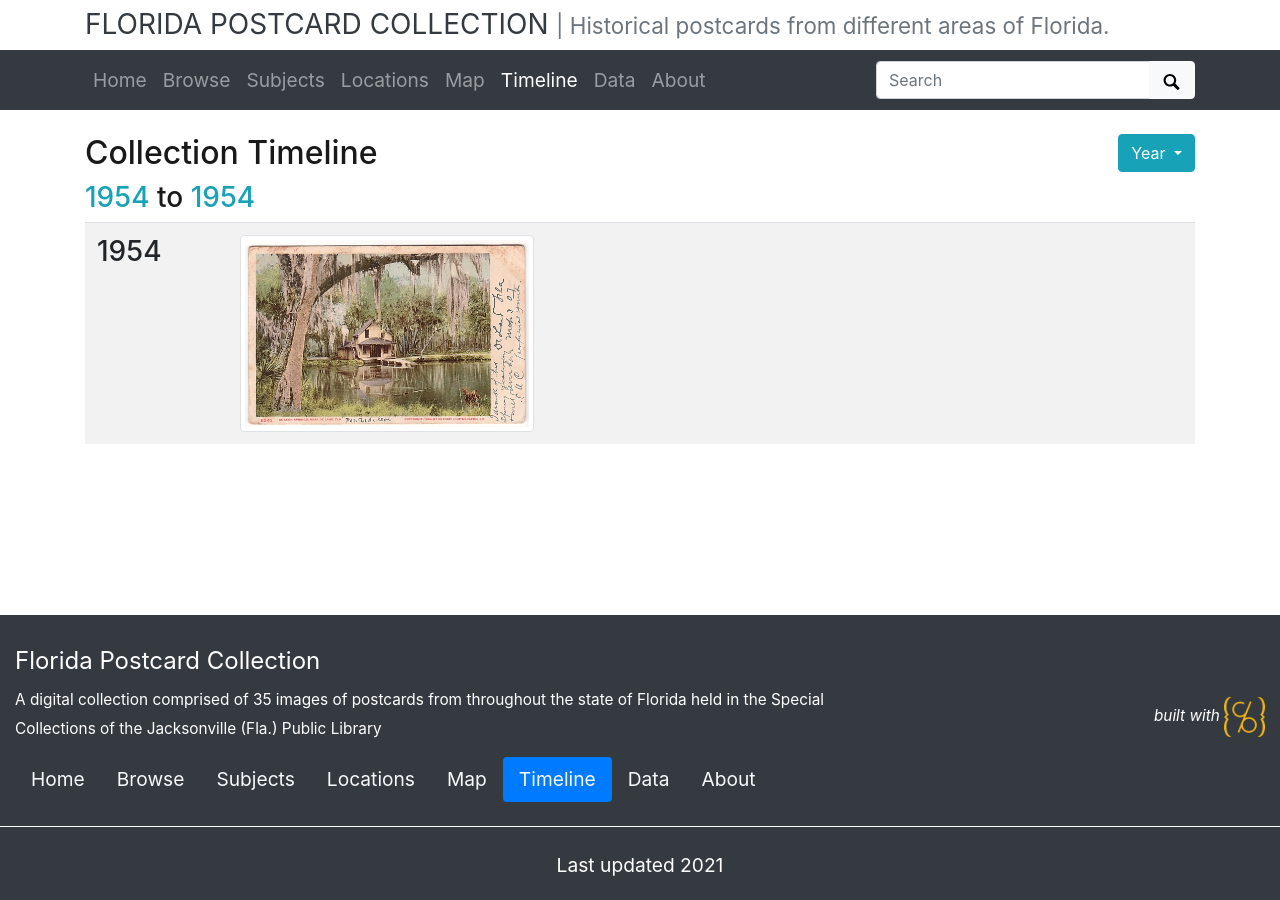
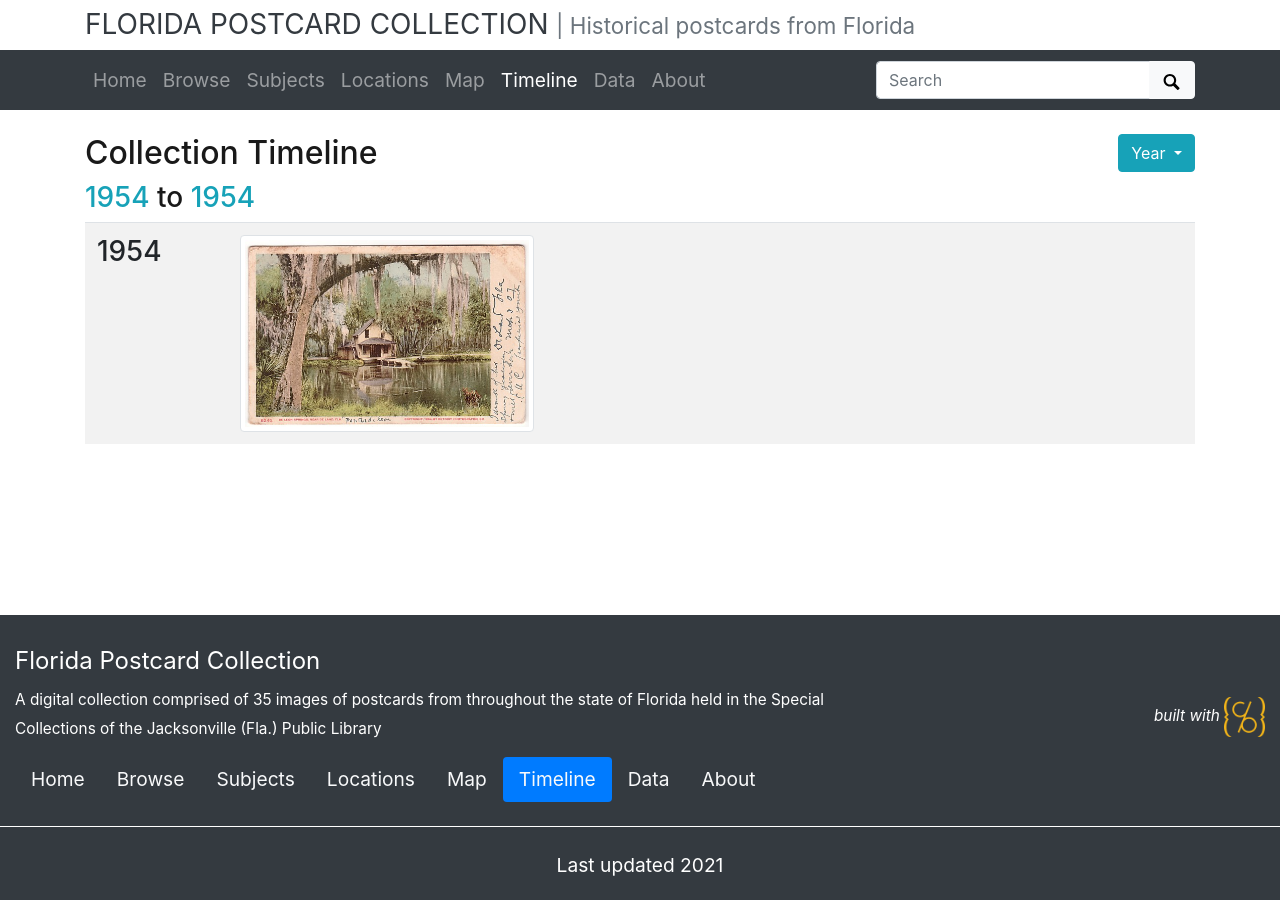
Before and after one commit to hbumbalough/hbcollection, a Jekyll site: the page built from pages/timeline.md, in a window 1280 px wide. Built offline with Jekyll 4.4.1, drawn with Linux system fonts in a browser that asks for light colours.

Commit message:
Update tagline

```diff
--- a/_config.yml
+++ b/_config.yml
@@ -20,7 +20,7 @@ source-code: https://github.com/hbumbalough/hbcollection
 # title of site appears in banner
 title: Florida Postcard Collection
 # tagline, a short phrase that will appear throughout the site in the top banner
-tagline: Historical postcards from different areas of Florida.
+tagline: Historical postcards from Florida
 # description appears in meta tags and other locations
 # this description might appear in search result lists, keep around 160 characters max
 description: "A digital collection comprised of 35 images of postcards from throughout the state of Florida held in the Special Collections of the Jacksonville (Fla.) Public Library"
```
